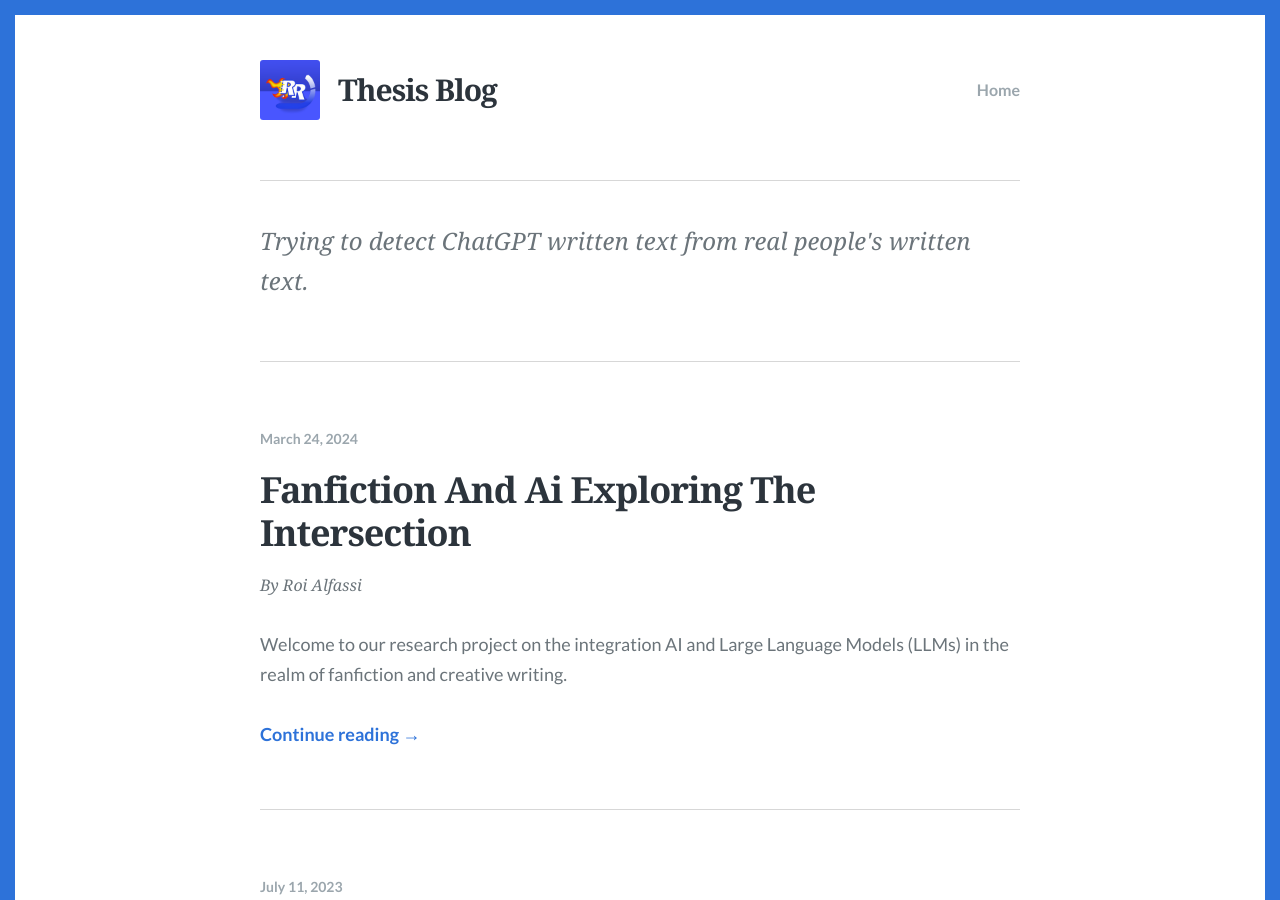
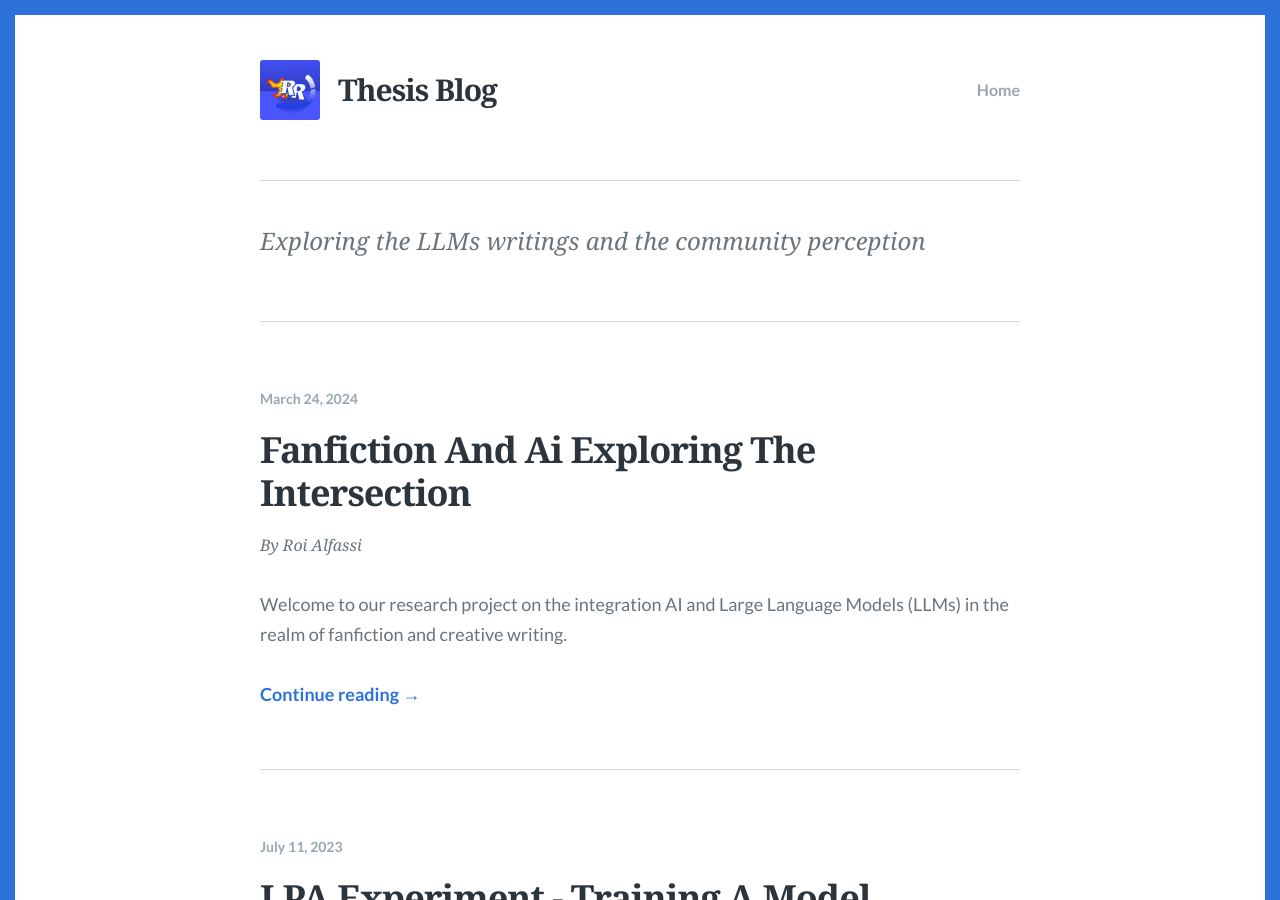
Before and after one commit to Roialfassi/Thesis_Blog, a Jekyll site: the page built from index.html, in a window 1280 px wide and 900 px high. Built offline with Jekyll 4.4.1, drawn with Linux system fonts in a browser that asks for light colours; the list of posts is cut into pages by our own code.

Commit message:
Update _config.yml

```diff
--- a/_config.yml
+++ b/_config.yml
@@ -12,7 +12,7 @@ lang: en-US
 title: "Thesis Blog"
 
 # A description of your site for meta tag, search engine results.
-description: "Trying to detect ChatGPT written text from real people's written text."
+description: "Exploring the LLMs writings and the community perception"
 
 # The subpath of your site, e.g. /blog, for generating urls.
 baseurl: "/Thesis_Blog"
```
